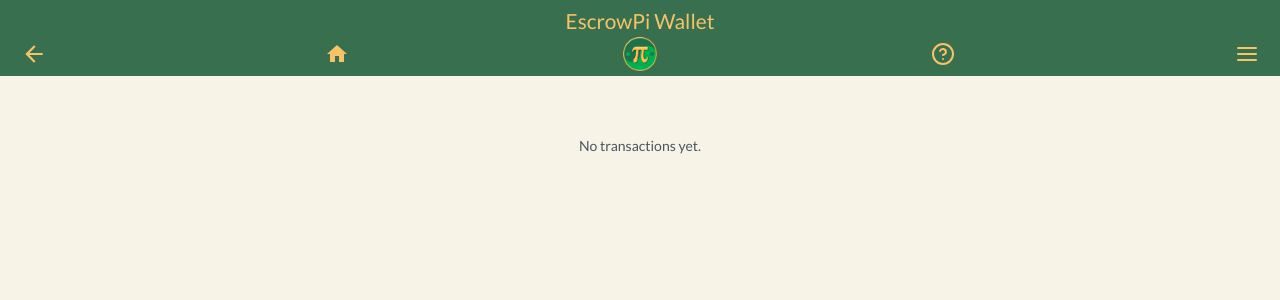
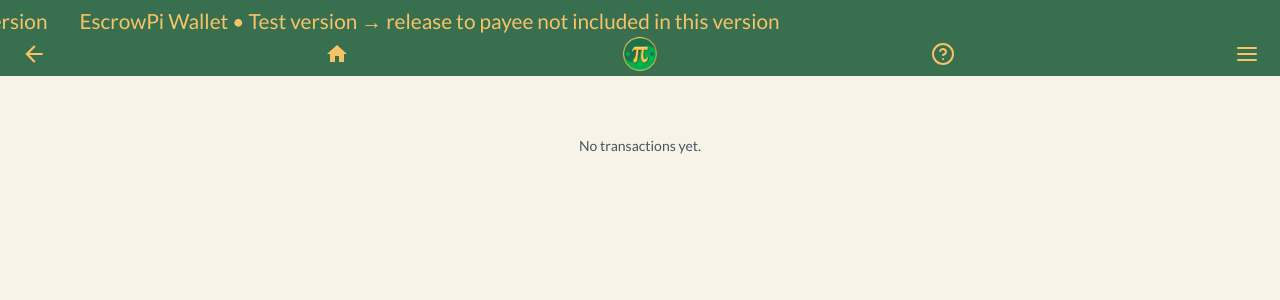
Before and after one commit to map-of-pi/escrow-pi-frontend, a Next.js app: page /history in a window 1280 px wide. Shown: the top 300 px of the page. Built offline with nearby package versions, Linux system fonts and the light colour scheme; no server answers.

Commit message:
Added scrolling disclaimer text.

```diff
--- a/src/components/Navbar.module.css
+++ b/src/components/Navbar.module.css
@@ -28,3 +28,38 @@
   /* Gold border ring around the badge */
   box-shadow: 0 0 0 2px #D4AF37;
 }
+
+.titleLoaded {
+  display: inline-block;
+  overflow: hidden;
+  width: 50%;
+  white-space: nowrap;
+  position: relative;
+  text-align: center;
+  font-size: 1.3rem;
+  font-family: inherit;
+}
+
+.marqueeWrapper {
+  display: flex;
+  width: max-content;
+  animation: marqueeShort 6s linear infinite;
+}
+
+.marqueeContent {
+  display: inline-block;
+  padding-right: 2rem;
+}
+
+@keyframes marqueeShort {
+  from {
+    transform: translateX(0);
+  }
+  to {
+    transform: translateX(-50%);
+  }
+}
+
+.marqueeWrapper:hover {
+  animation-play-state: paused;
+}
--- a/src/components/Navbar.tsx
+++ b/src/components/Navbar.tsx
@@ -106,7 +106,17 @@ export default function Navbar() {
           <div className="flex-1"></div>
           <div className="text-center text-[1.3rem] whitespace-nowrap flex-1" style={{ color: 'var(--default-secondary-color)' }}>
             <span className="title-loading">Loading ...</span>
-            <span className="title-loaded">EscrowPi Wallet</span>
+            {/* Marquee replaces static title */}
+            <div className={`title-loaded ${styles.titleLoaded}`}>
+              <div className={styles.marqueeWrapper}>
+                <div className={styles.marqueeContent}>
+                  EscrowPi Wallet • Test version → release to payee not included in this version
+                </div>
+                <div className={styles.marqueeContent} aria-hidden="true">
+                  EscrowPi Wallet • Test version → release to payee not included in this version
+                </div>
+              </div>
+            </div>
           </div>
           <div className="flex-1" />
         </div>
```
